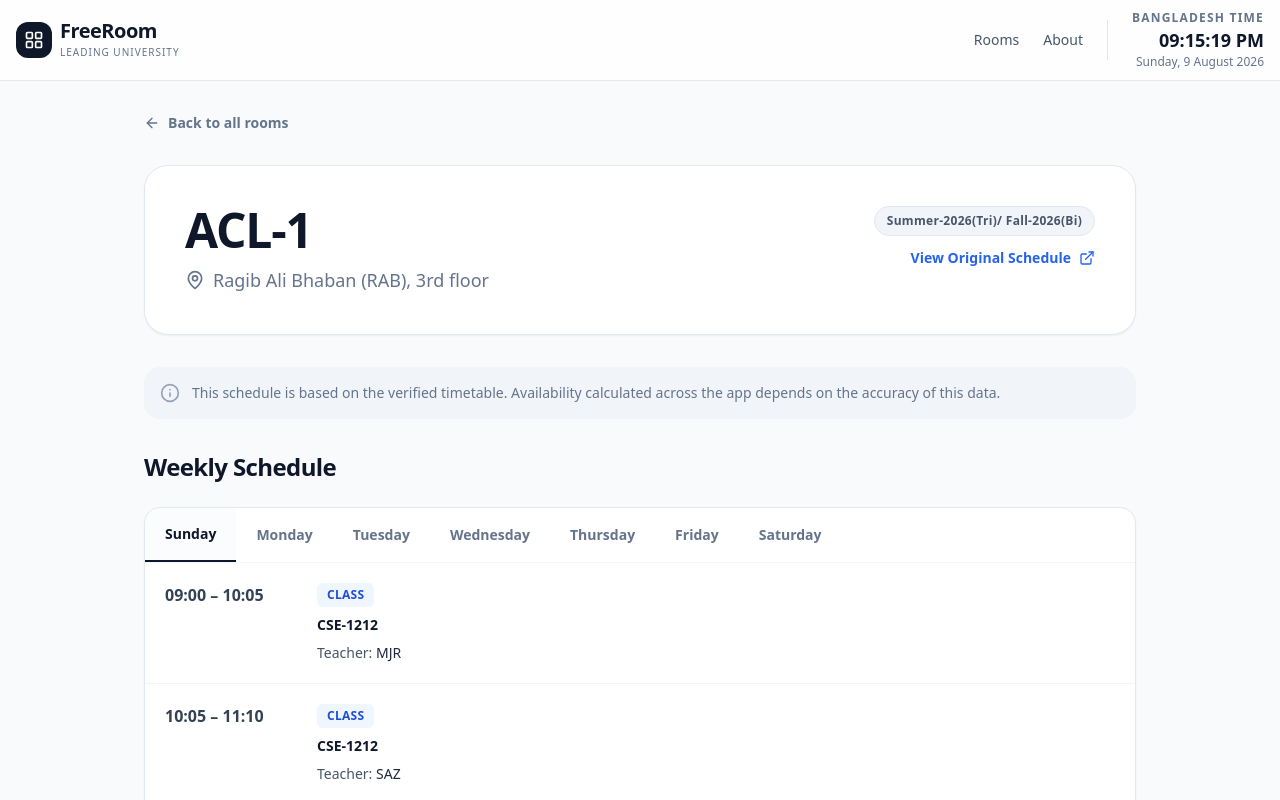
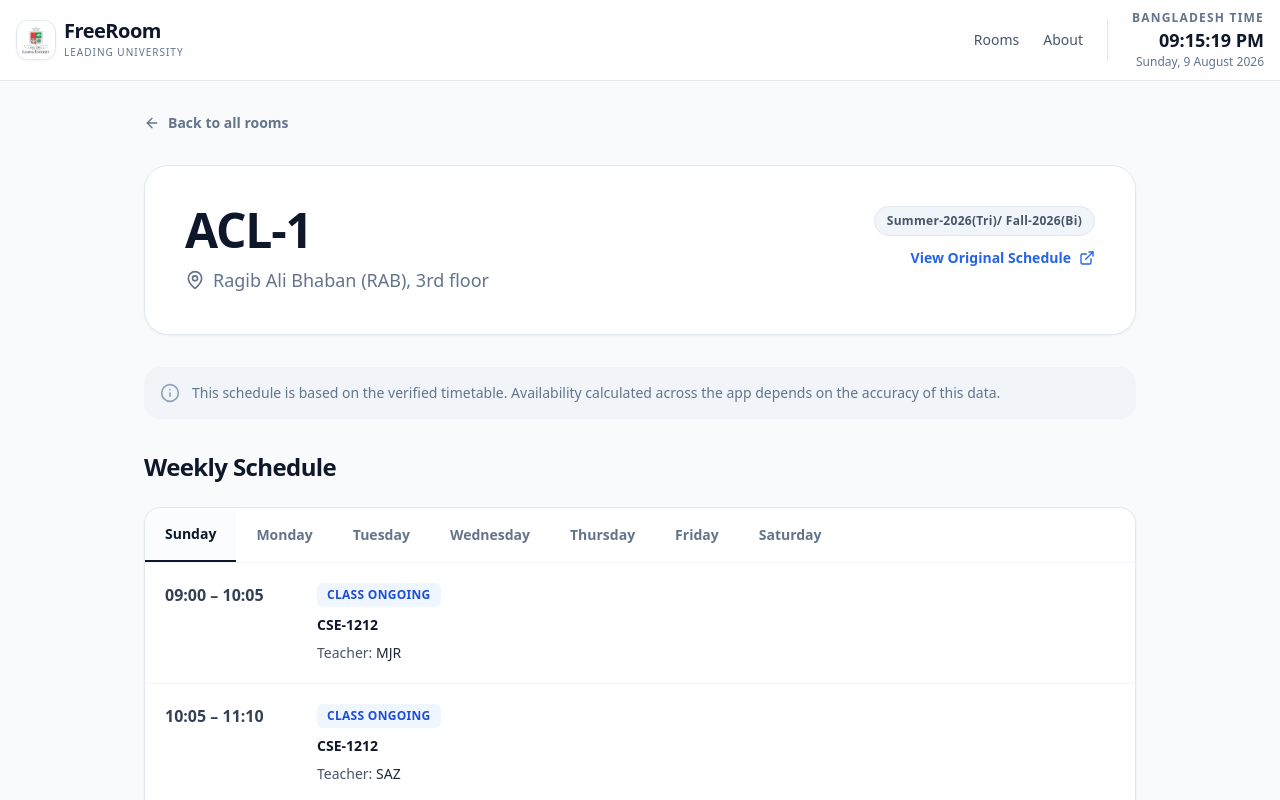
Before and after one commit to bhittu21/freeroom, a Next.js app: page /room/ACL-1 in a window 1280 px wide. Shown: the top 800 px of the page. Built offline with nearby package versions, Linux system fonts and the light colour scheme.

Commit message:
Changed Sort, Added Possibly Free, Logo, Analytics

```diff
--- a/app/layout.tsx
+++ b/app/layout.tsx
@@ -1,5 +1,6 @@
 import type { Metadata } from "next";
 import { Inter } from "next/font/google";
+import Script from "next/script";
 import Footer from "@/components/Footer";
 import "./globals.css";
 
@@ -8,6 +9,9 @@ const inter = Inter({ subsets: ["latin"] });
 export const metadata: Metadata = {
   title: "FreeRoom | Find a free classroom",
   description: "Quickly find classrooms that are currently free or will be free during a selected future period.",
+  verification: {
+    google: "FOrw5DkITgbqr8KgzqRV3PUzvY2nMK5KkvUk0ile8cI",
+  }
 };
 
 export default function RootLayout({
@@ -20,6 +24,19 @@ export default function RootLayout({
       <body className={`${inter.className} antialiased flex flex-col min-h-screen`} suppressHydrationWarning>
         {children}
         <Footer />
+
+        <Script
+          src="https://www.googletagmanager.com/gtag/js?id=G-6TSFSM183B"
+          strategy="afterInteractive"
+        />
+        <Script id="google-analytics" strategy="afterInteractive">
+          {`
+            window.dataLayer = window.dataLayer || [];
+            function gtag(){dataLayer.push(arguments);}
+            gtag('js', new Date());
+            gtag('config', 'G-6TSFSM183B');
+          `}
+        </Script>
       </body>
     </html>
   );
--- a/components/Header.tsx
+++ b/components/Header.tsx
@@ -1,14 +1,14 @@
 import Link from 'next/link';
+import Image from 'next/image';
 import BangladeshClock from './BangladeshClock';
-import { LayoutGrid } from 'lucide-react';
 
 export default function Header() {
   return (
     <header className="sticky top-0 z-50 w-full border-b bg-white/80 backdrop-blur-md">
       <div className="container mx-auto px-4 h-20 flex items-center justify-between">
         <Link href="/" className="flex items-center gap-2 transition-opacity hover:opacity-80">
-          <div className="bg-slate-900 text-white p-2 rounded-xl">
-            <LayoutGrid className="w-5 h-5" />
+          <div className="bg-white p-1 rounded-xl shadow-sm border border-slate-200 flex items-center justify-center w-10 h-10 overflow-hidden">
+            <Image src="/logo.png" alt="Leading University Logo" width={32} height={32} className="object-contain" />
           </div>
           <div className="flex flex-col">
             <span className="font-bold text-xl leading-none text-slate-900 tracking-tight">FreeRoom</span>
--- a/components/RoomCard.tsx
+++ b/components/RoomCard.tsx
@@ -8,6 +8,7 @@ export default function RoomCard({ roomWithStatus }: { roomWithStatus: RoomWithS
   const { status, availableForMinutes, availableUntil, bookedUntil } = availability;
 
   const isFree = status === 'free';
+  const isPossiblyFree = status === 'possibly_free';
   const isBooked = status === 'booked';
 
   // Format duration nicely
@@ -35,14 +36,15 @@ export default function RoomCard({ roomWithStatus }: { roomWithStatus: RoomWithS
           <div className={cn(
             "flex items-center gap-1.5 px-3 py-1.5 rounded-full text-xs font-bold uppercase tracking-wide",
             isFree ? "bg-emerald-50 text-emerald-700 ring-1 ring-emerald-600/20" :
+            isPossiblyFree ? "bg-amber-50 text-amber-700 ring-1 ring-amber-600/20" :
             isBooked ? "bg-rose-50 text-rose-700 ring-1 ring-rose-600/20" :
             "bg-slate-100 text-slate-600 ring-1 ring-slate-400/20"
           )}>
             <div className={cn(
               "w-2 h-2 rounded-full",
-              isFree ? "bg-emerald-500" : isBooked ? "bg-rose-500" : "bg-slate-400"
+              isFree ? "bg-emerald-500" : isPossiblyFree ? "bg-amber-500" : isBooked ? "bg-rose-500" : "bg-slate-400"
             )} />
-            {isFree ? "FREE" : isBooked ? "CLASS ONGOING" : "STATUS UNKNOWN"}
+            {isFree ? "FREE" : isPossiblyFree ? "POSSIBLY FREE" : isBooked ? "CLASS ONGOING" : "STATUS UNKNOWN"}
           </div>
         </div>
 
@@ -59,6 +61,14 @@ export default function RoomCard({ roomWithStatus }: { roomWithStatus: RoomWithS
                   <span>Until {availableUntil}</span>
                 </div>
               )}
+            </div>
+          )}
+
+          {isPossiblyFree && (
+            <div className="flex flex-col gap-1 mt-1">
+              <span className="text-sm font-medium text-amber-800/80 leading-snug">
+                Room is allocated/reserved, but no specific class information is listed.
+              </span>
             </div>
           )}
 
--- a/components/RoomGrid.tsx
+++ b/components/RoomGrid.tsx
@@ -76,6 +76,13 @@ export default function RoomGrid({ rooms, buildings, floors }: RoomGridProps) {
       // Sort 'free' rooms first
       if (a.availability.status === 'free' && b.availability.status !== 'free') return -1;
       if (a.availability.status !== 'free' && b.availability.status === 'free') return 1;
+      // Sort 'possibly_free' rooms second
+      if (a.availability.status === 'possibly_free' && b.availability.status !== 'possibly_free') return -1;
+      if (a.availability.status !== 'possibly_free' && b.availability.status === 'possibly_free') return 1;
+      // Sort 'booked' rooms third
+      if (a.availability.status === 'booked' && b.availability.status !== 'booked') return -1;
+      if (a.availability.status !== 'booked' && b.availability.status === 'booked') return 1;
+
       // Secondary sort: alphabetically by room ID
       return a.data.room.id.localeCompare(b.data.room.id);
     });
--- a/components/ScheduleView.tsx
+++ b/components/ScheduleView.tsx
@@ -2,6 +2,7 @@
 
 import { useState } from 'react';
 import { RoomData, DayOfWeek, ScheduleEntry } from '@/lib/types';
+import { getScheduleEntryStatus } from '@/lib/availability';
 import { cn } from '@/lib/utils';
 import { getCurrentDhakaDayOfWeek } from '@/lib/time';
 
@@ -51,7 +52,9 @@ export default function ScheduleView({ room }: { room: RoomData }) {
         ) : (
           <div className="divide-y divide-slate-100">
             {slots.map((slot, index) => {
-              const isFree = slot.status === 'free';
+              const actualStatus = getScheduleEntryStatus(slot);
+              const isFree = actualStatus === 'free';
+              const isPossiblyFree = actualStatus === 'possibly_free';
 
               return (
                 <div key={index} className="flex flex-col sm:flex-row p-4 sm:p-5 gap-4 sm:gap-6 hover:bg-slate-50/50 transition-colors">
@@ -64,10 +67,29 @@ export default function ScheduleView({ room }: { room: RoomData }) {
                       <div className="inline-flex items-center gap-1.5 px-2.5 py-1 rounded-md bg-emerald-50 text-emerald-700 text-xs font-bold tracking-wide">
                         FREE
                       </div>
+                    ) : isPossiblyFree ? (
+                      <div className="flex flex-col gap-2">
+                        <div className="inline-flex items-center gap-1.5 px-2.5 py-1 rounded-md bg-amber-50 text-amber-700 text-xs font-bold tracking-wide w-fit">
+                          POSSIBLY FREE
+                        </div>
+                        <div className="text-sm font-medium text-amber-800/80 leading-snug">
+                          This room is marked as allocated/reserved in the schedule, but no specific lecture or course information is listed.
+                        </div>
+                        {slot.department && (
+                          <div className="text-sm text-slate-500">
+                            Dept: {slot.department}
+                          </div>
+                        )}
+                        {!slot.department && slot.raw_text && (
+                          <div className="text-sm text-slate-500 whitespace-pre-wrap">
+                            {slot.raw_text}
+                          </div>
+                        )}
+                      </div>
                     ) : (
                       <div className="flex flex-col gap-2">
                         <div className="inline-flex items-center gap-1.5 px-2.5 py-1 rounded-md bg-blue-50 text-blue-700 text-xs font-bold tracking-wide w-fit">
-                          CLASS
+                          CLASS ONGOING
                         </div>
                         {slot.course_code && (
                           <div className="text-sm">
--- a/lib/availability.ts
+++ b/lib/availability.ts
@@ -1,8 +1,24 @@
-import { RoomData, AvailabilityResult, ScheduleEntry, DayOfWeek } from './types';
+import { RoomData, AvailabilityResult, ScheduleEntry, DayOfWeek, RoomStatus } from './types';
 import { parseTimeString, isOverlapping, getCurrentDhakaDate, getTodayDhakaDateString } from './time';
 import { addMinutes, format, isBefore, isAfter, isEqual, differenceInMinutes } from 'date-fns';
 
 const DAYS_OF_WEEK: DayOfWeek[] = ["Sunday", "Monday", "Tuesday", "Wednesday", "Thursday", "Friday", "Saturday"];
+
+/**
+ * Analyzes a schedule entry and returns its actual RoomStatus.
+ */
+export function getScheduleEntryStatus(entry: ScheduleEntry): RoomStatus {
+  if (entry.status !== 'booked') return entry.status as RoomStatus;
+
+  const hasCourse = !!entry.course_code || !!entry.course_name;
+  const hasTeacher = !!entry.teacher_code || !!entry.teacher_name;
+
+  if (!hasCourse && !hasTeacher && (entry.department || entry.raw_text?.toLowerCase().includes('booked'))) {
+    return 'possibly_free';
+  }
+
+  return 'booked';
+}
 
 /**
  * Calculates availability for a given room and time range.
@@ -33,20 +49,27 @@ export function checkRoomAvailability(
 
   // Iterate over slots and check for overlaps
   let isBooked = false;
+  let isPossiblyFree = false;
   let overlappingEntry: ScheduleEntry | undefined;
 
   for (const slotKey of Object.keys(scheduleForDay)) {
     const entry = scheduleForDay[slotKey];
-    if (entry.status !== 'booked') continue; // Only care about booked slots
+    if (entry.status !== 'booked') continue; // Only care about booked slots from raw data
 
     const schedStart = parseTimeString(entry.start, dateStr);
     const schedEnd = parseTimeString(entry.end, dateStr);
 
     if (schedStart && schedEnd) {
       if (isOverlapping(reqStart, reqEnd, schedStart, schedEnd)) {
+        const actualStatus = getScheduleEntryStatus(entry);
+        if (actualStatus === 'booked') {
           isBooked = true;
           overlappingEntry = entry;
-        break;
+          break; // Booked takes absolute priority
+        } else if (actualStatus === 'possibly_free') {
+          isPossiblyFree = true;
+          if (!overlappingEntry) overlappingEntry = entry;
+        }
       }
     }
   }
@@ -54,6 +77,14 @@ export function checkRoomAvailability(
   if (isBooked) {
     return {
       status: 'booked',
+      currentEntry: overlappingEntry,
+      bookedUntil: overlappingEntry?.end
+    };
+  }
+
+  if (isPossiblyFree) {
+    return {
+      status: 'possibly_free',
       currentEntry: overlappingEntry,
       bookedUntil: overlappingEntry?.end
     };
@@ -67,10 +98,13 @@ export function checkRoomAvailability(
     const entry = scheduleForDay[slotKey];
     if (entry.status !== 'booked') continue;
 
+    const actualStatus = getScheduleEntryStatus(entry);
+    if (actualStatus === 'booked' || actualStatus === 'possibly_free') {
       const schedStart = parseTimeString(entry.start, dateStr);
       if (schedStart && (isAfter(schedStart, reqStart) || isEqual(schedStart, reqStart))) {
         if (!nextBookedStart || isBefore(schedStart, nextBookedStart)) {
           nextBookedStart = schedStart;
+        }
       }
     }
   }
--- a/lib/types.ts
+++ b/lib/types.ts
@@ -51,7 +51,7 @@ export interface RoomData {
 export type DayOfWeek = "Sunday" | "Monday" | "Tuesday" | "Wednesday" | "Thursday" | "Friday" | "Saturday";
 
 // Normalizes availability states
-export type RoomStatus = "free" | "booked" | "unknown";
+export type RoomStatus = "free" | "possibly_free" | "booked" | "unknown";
 
 export interface AvailabilityResult {
   status: RoomStatus;
```
Also changed, not shown: app/icon.png (added), public/logo.png (added). Lines whose indentation alone changed are shown as unchanged.
